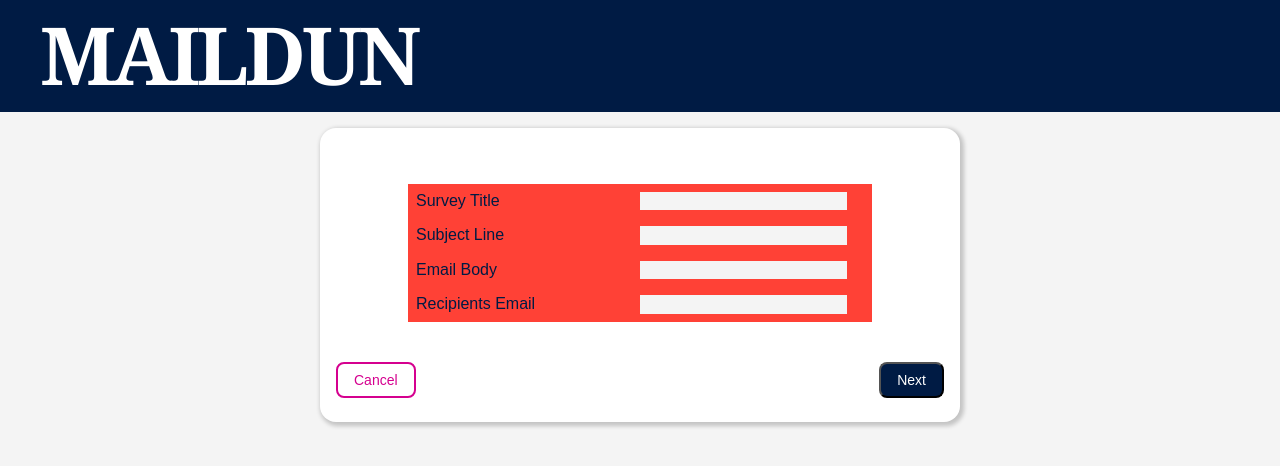
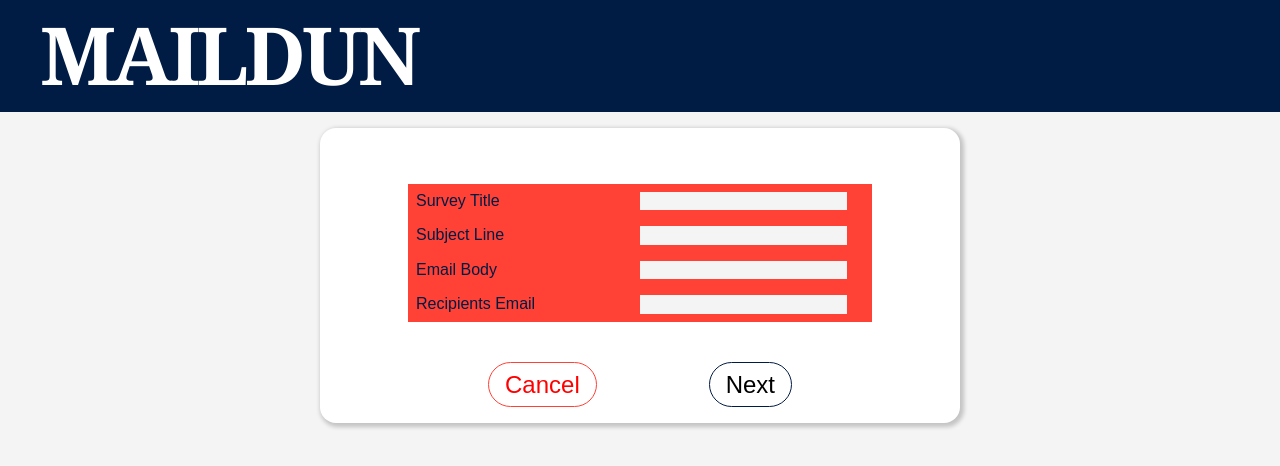
Before and after one commit to penkong/react-maildun, a React (Create React App) app in the folder client/: page /surveys/new in a window 1280 px wide. Shown: the top 466 px of the page. Built offline with nearby package versions, Linux system fonts and the light colour scheme; no server answers.

Commit message:
styling form of buttons

```diff
--- a/client/src/components/surveys/SurveyForm.js
+++ b/client/src/components/surveys/SurveyForm.js
@@ -1,7 +1,7 @@
 //show user input to add info
 import _ from 'lodash';
 import React, { Component } from 'react';
-import { Link } from 'react-router-dom';
+import { NavLink } from 'react-router-dom';
 // all html el of form come here with Field comp
 import { reduxForm, Field } from 'redux-form';
 import SurveyField from './SurveyField';
@@ -26,12 +26,14 @@ class SurveyForm extends Component {
           <div className="db navy w-100 measure pa2 mv2 mv4-l center">
             {this.renderFields()}
           </div>
-          <div className="cf">
-            <div className="fl">
-              <Link className="f6 link dim br3 ba bw1 ph3 pv2 mb2 dib dark-pink" to="/surveys" type="submit">Cancel</Link>
-            </div>
+          <div className="cf w-50 center">
+            <NavLink activeStyle={{fontWeight: "bold", color: "red", borderStyle: "none", backGroundColor: "none" }} to="/surveys" type="submit">
+              <span className="f6 f4-m f3-l fw2 normal-l b br-pill ba bg-white hover-bg-red hover-white b--red no-underline grow pv2 ph3 dib">
+                Cancel
+              </span>
+            </NavLink>
             <div className="fr">
-              <button className="f6 link dim br3 ph3 pv2 mb2 dib white bg-navy" type="submit">Next</button>
+              <button className="f6 f4-m f3-l fw2 normal-l b br-pill ba bg-white hover-bg-navy hover-white b--navy no-underline grow pv2 ph3 dib" type="submit">Next</button>
             </div>
           </div>
         </form>
```
